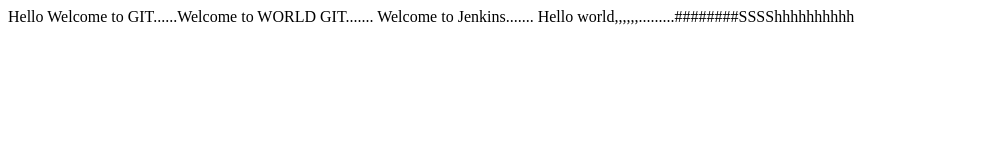
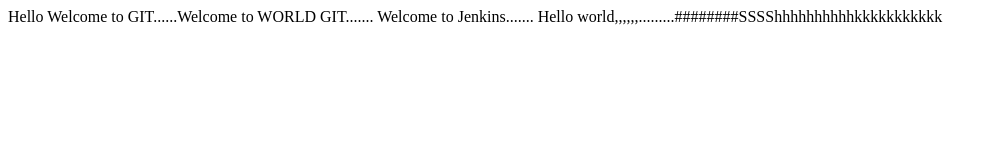
Before and after one commit to sivaiahp/testmaster, a plain HTML site: page DemoGIT/WebContent/index.html in a window 1280 px wide. Shown: the whole page, without its empty margins (0-998 px from the left). Drawn offline with Linux system fonts and the light colour scheme.

Commit message:
11th commit

```diff
--- a/DemoGIT/WebContent/index.html
+++ b/DemoGIT/WebContent/index.html
@@ -4,7 +4,7 @@
 Hello Welcome to GIT......Welcome to WORLD GIT.......
 Welcome to Jenkins.......
 
-Hello world,,,,,,.........########SSSShhhhhhhhhh
+Hello world,,,,,,.........########SSSShhhhhhhhhhkkkkkkkkkkk
 </body>
 
 </html>
```
